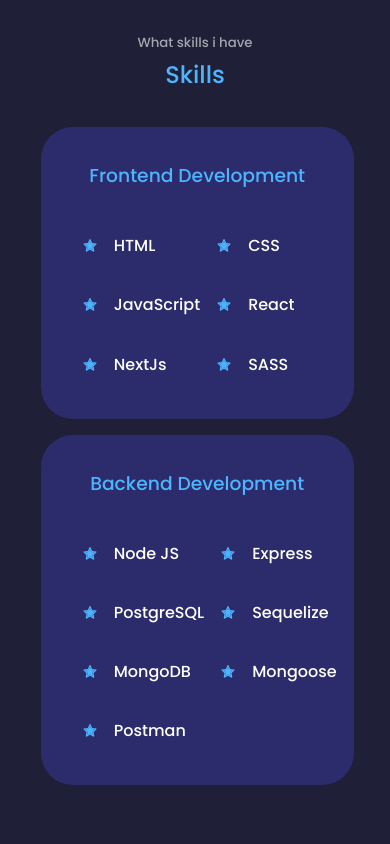
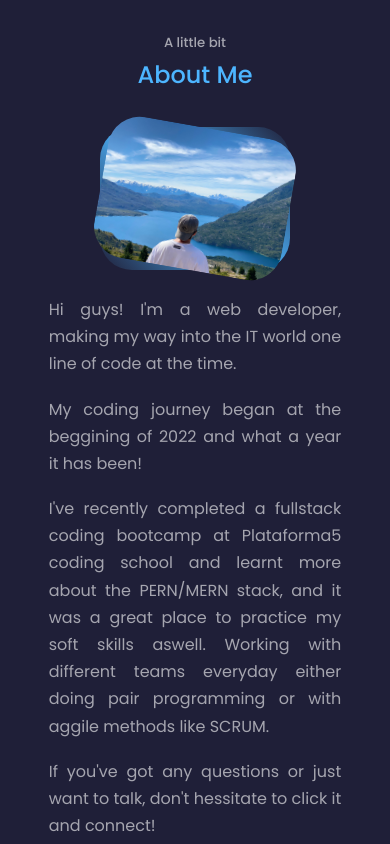
Before and after one commit to Lioxcas/Portfolio, a Next.js app: page / in a window 390 px wide. Shown: the part 940-1784 px from the top of the page. Built offline with nearby package versions, Linux system fonts and the light colour scheme.

Commit message:
About component

```diff
--- /dev/null
+++ b/src/components/about/About.jsx
@@ -0,0 +1,50 @@
+import Image from "next/image";
+import React from "react";
+import styles from "../../../styles/About.module.css";
+import aboutImg from "../../../public/aboutMe.jpeg";
+
+const About = () => {
+  return (
+    <section id="about">
+      <h5>A little bit</h5>
+      <h2>About Me</h2>
+      <div className={`${styles.container} ${styles.about__container}`}>
+        <div className={styles.about__me}>
+          <div className={styles.about__me_image}>
+            <Image
+              src={aboutImg}
+              alt="landscape"
+              className={styles.about__pic}
+            />
+          </div>
+        </div>
+        <div className={styles.about__content}>
+          <p className={styles.text}>
+            Hi guys! I&apos;m a web developer, making my way into the IT world
+            one line of code at the time.
+          </p>
+          <p>
+            My coding journey began at the beggining of 2022 and what a year it
+            has been!
+          </p>{" "}
+          <p>
+            I&apos;ve recently completed a fullstack coding bootcamp at
+            Plataforma5 coding school and learnt more about the PERN/MERN stack,
+            and it was a great place to practice my soft skills aswell. Working
+            with different teams everyday either doing pair programming or with
+            aggile methods like SCRUM.{" "}
+          </p>{" "}
+          <p>
+            If you&apos;ve got any questions or just want to talk, don&apos;t
+            hessitate to click it and connect!
+          </p>
+          <a href="#contact" className="btn btn-primary">
+            Let&apos;s Talk!
+          </a>
+        </div>
+      </div>
+    </section>
+  );
+};
+
+export default About;
--- /dev/null
+++ b/styles/About.module.css
@@ -0,0 +1,75 @@
+.container {
+  width: var(--container-width-lg);
+  margin: 0 auto;
+}
+
+.about__container {
+  display: grid;
+  grid-template-columns: 50% 50%;
+  gap: 15%;
+}
+
+.about__me {
+  width: 100%;
+  border-radius: 2rem;
+  background: linear-gradient(
+    45deg,
+    transparent,
+    var(--color-primary),
+    transparent
+  );
+  display: grid;
+  place-items: center;
+}
+
+.about__pic {
+  border-radius: 2rem;
+  overflow: hidden;
+  transform: rotate(10deg);
+  height: 65%;
+  transition: var(--transition);
+}
+
+.about__pic:hover {
+  transform: rotate(0);
+  transition: var(--transition);
+}
+.about__content p {
+  margin: 1rem 0 1rem;
+  color: var(--color-light);
+  text-align: justify;
+  text-justify: inter-word;
+}
+
+/* -------------------MEDIA QUERIES (TABLETS)-----------------*/
+
+@media screen and (max-width: 1024px) {
+  .about__container {
+    grid-template-columns: 1fr;
+    gap: 0%;
+  }
+  .about__me {
+    width: 80%;
+    margin: 1.5rem auto 4rem;
+  }
+  .about__content p {
+    margin: 1rem 0 1.2rem;
+  }
+}
+
+/* -------------------MEDIA QUERIES (MOBILE)-----------------*/
+
+@media screen and (max-width: 600px) {
+  .about__me {
+    width: 65%;
+    margin: 0 auto 0.5rem;
+  }
+
+  .about__content {
+    text-align: center;
+  }
+
+  .about__content p {
+    margin: 1.125rem 0;
+  }
+}
```
